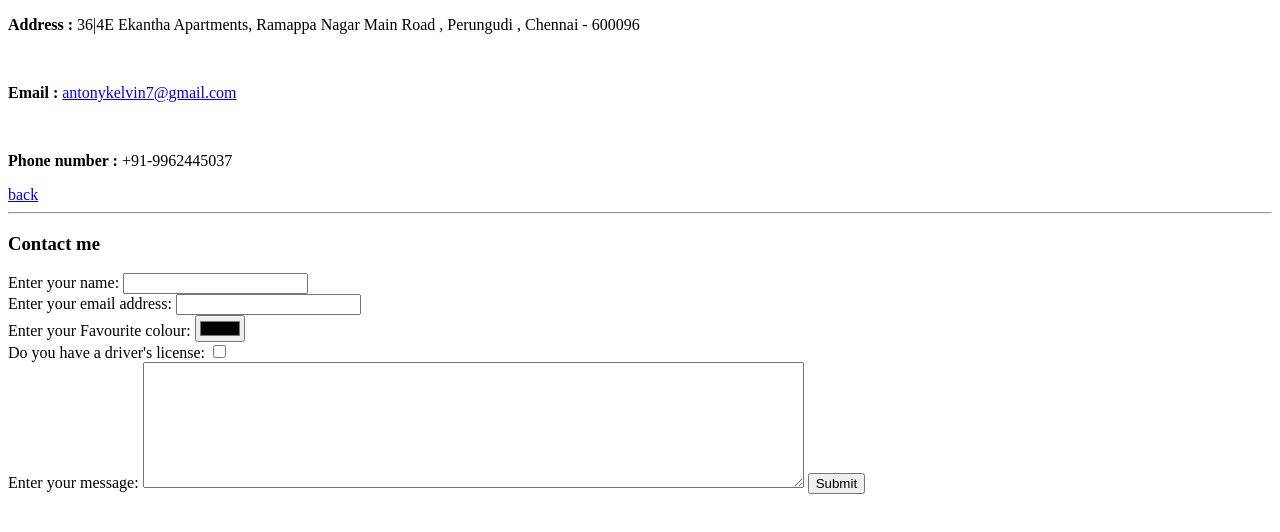
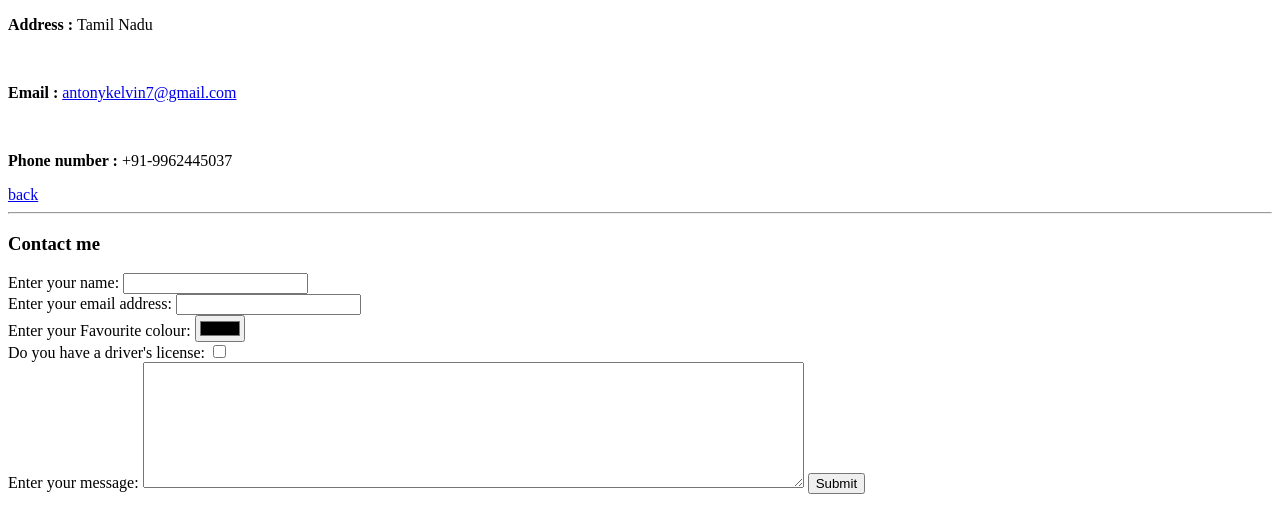
Before and after one commit to AntonyKelvin/My-CV, a plain HTML site: page contact.html in a window 1280 px wide. Drawn offline with Linux system fonts and the light colour scheme.

Commit message:
Update contact.html

```diff
--- a/contact.html
+++ b/contact.html
@@ -6,7 +6,7 @@
     <title>Antony's contact</title>
   </head>
   <body>
-    <p><strong>Address : </strong>36|4E Ekantha Apartments, Ramappa Nagar Main Road , Perungudi , Chennai - 600096</p>
+    <p><strong>Address : </strong>Tamil Nadu</p>
     <br>
     <p><strong>Email : </strong><a href="mailto:antonykelvin7@gmail.com">antonykelvin7@gmail.com</a></p>
     <br>
```
